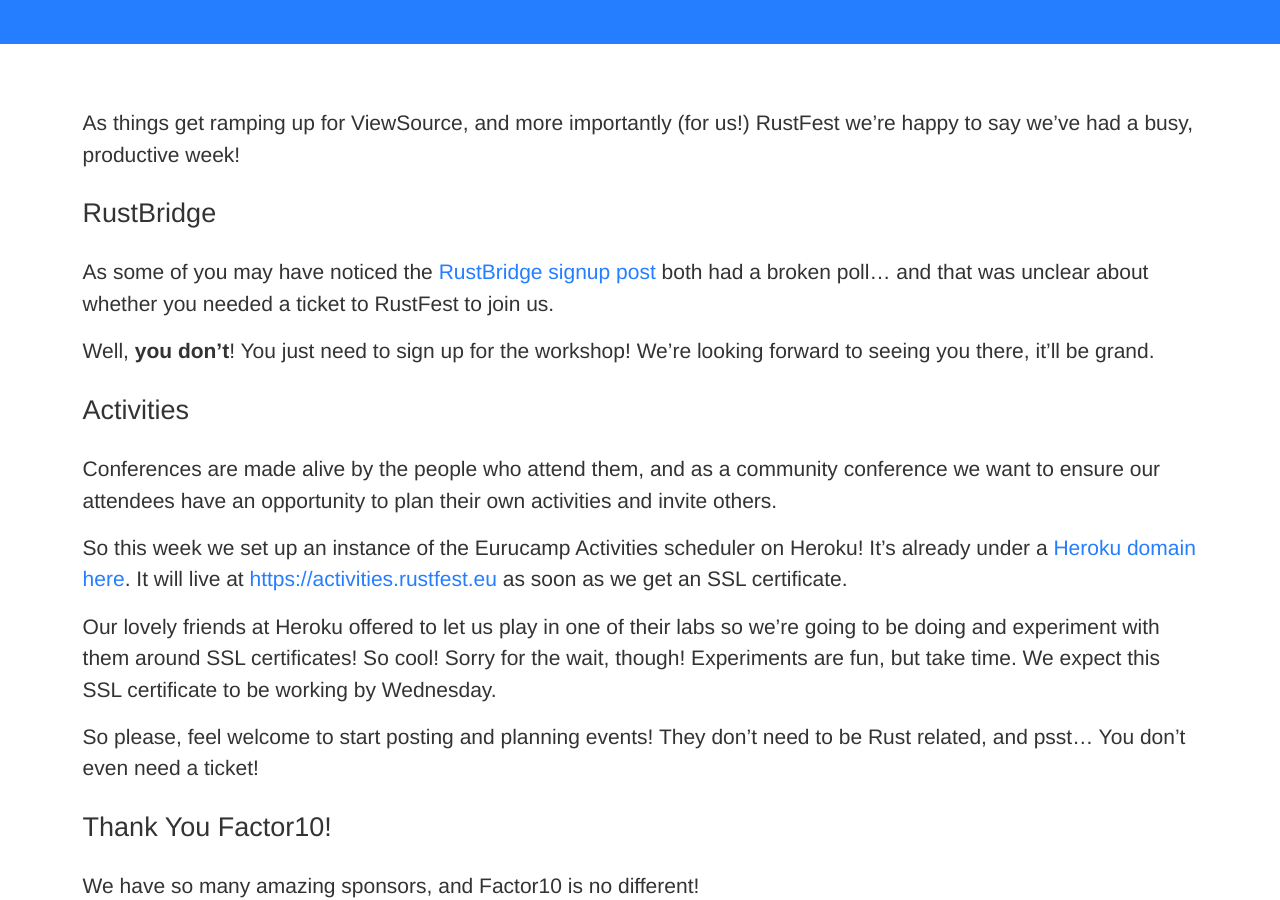
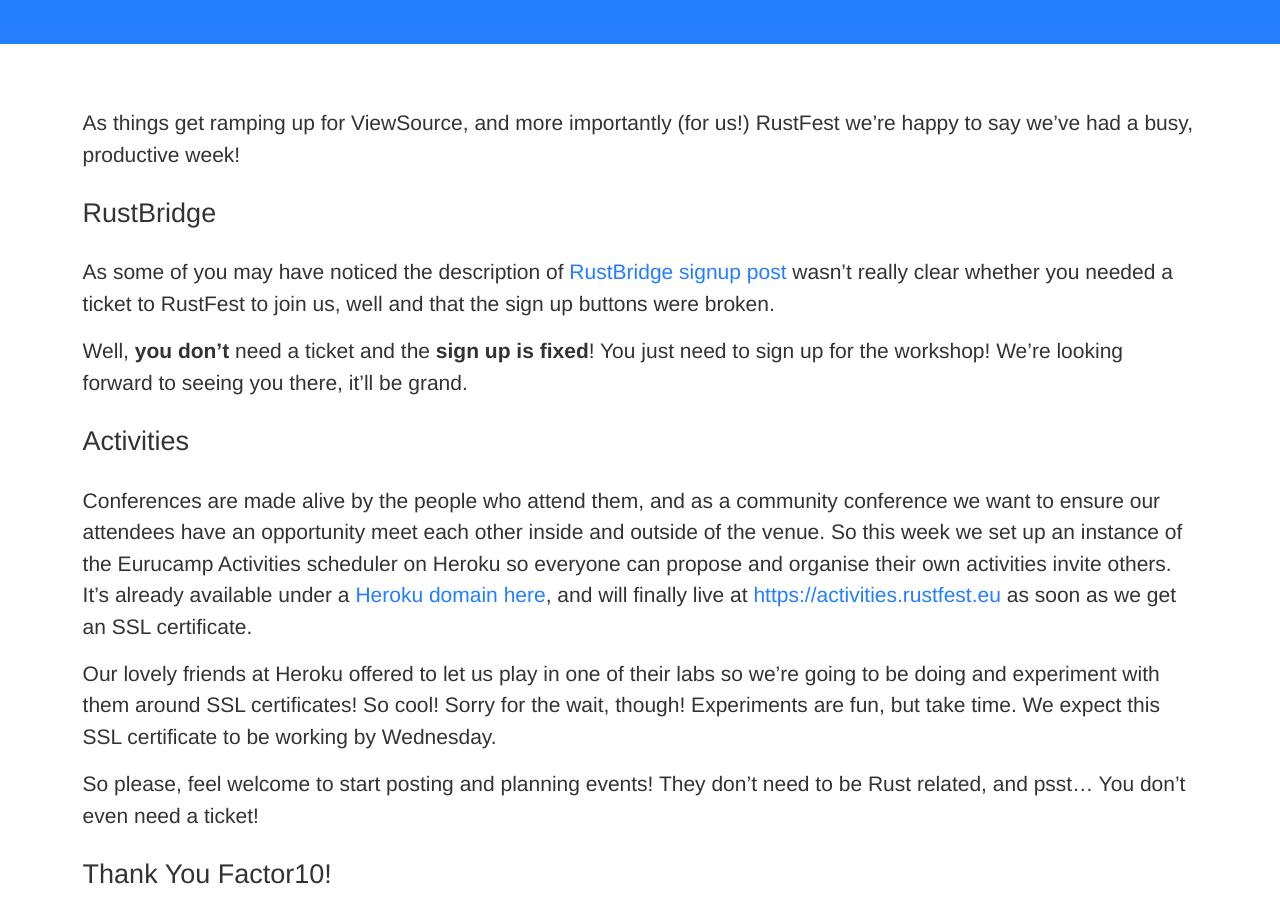
Before and after one commit to RustFestEU/blog.rustfest.eu, a Jekyll site: the page built from _posts/2016-09-03-this-week-in-rustfest-13-activities-and-sponsors.md, in a window 1280 px wide and 900 px high, scrolled down 406 px. Built offline with Jekyll 4.4.1, drawn with Linux system fonts in a browser that asks for light colours.

Commit message:
reformatting activities block

```diff
--- a/_posts/2016-09-03-this-week-in-rustfest-13-activities-and-sponsors.md
+++ b/_posts/2016-09-03-this-week-in-rustfest-13-activities-and-sponsors.md
@@ -11,15 +11,13 @@
 
 ## RustBridge
 
-As some of you may have noticed the [RustBridge signup post](http://discourse.opentechschool.org/t/rustbridge-workshop-sept-18th-berlin-together-with-rustfest/1849) both had a broken poll... and that was unclear about whether you needed a ticket to RustFest to join us.
+As some of you may have noticed the description of [RustBridge signup post](http://discourse.opentechschool.org/t/rustbridge-workshop-sept-18th-berlin-together-with-rustfest/1849) wasn't really clear whether you needed a ticket to RustFest to join us, well and that the sign up buttons were broken.
 
-Well, **you don't**! You just need to sign up for the workshop! We're looking forward to seeing you there, it'll be grand.
+Well, **you don't** need a ticket and the **sign up is fixed**! You just need to sign up for the workshop! We're looking forward to seeing you there, it'll be grand.
 
 ## Activities
 
-Conferences are made alive by the people who attend them, and as a community conference we want to ensure our attendees have an opportunity to plan their own activities and invite others.
-
-So this week we set up an instance of the Eurucamp Activities scheduler on Heroku! It's already under a [Heroku domain here](https://rustfest-activities.herokuapp.com/). It will live at [https://activities.rustfest.eu](https://activities.rustfest.eu) as soon as we get an SSL certificate.
+Conferences are made alive by the people who attend them, and as a community conference we want to ensure our attendees have an opportunity meet each other inside and outside of the venue. So this week we set up an instance of the Eurucamp Activities scheduler on Heroku so everyone can propose and organise their own activities invite others. It's already available under a [Heroku domain here](https://rustfest-activities.herokuapp.com/), and will finally live at [https://activities.rustfest.eu](https://activities.rustfest.eu) as soon as we get an SSL certificate.
 
 Our lovely friends at Heroku offered to let us play in one of their labs so we're going to be doing and experiment with them around SSL certificates! So cool! Sorry for the wait, though! Experiments are fun, but take time. We expect this SSL certificate to be working by Wednesday.
 
```
